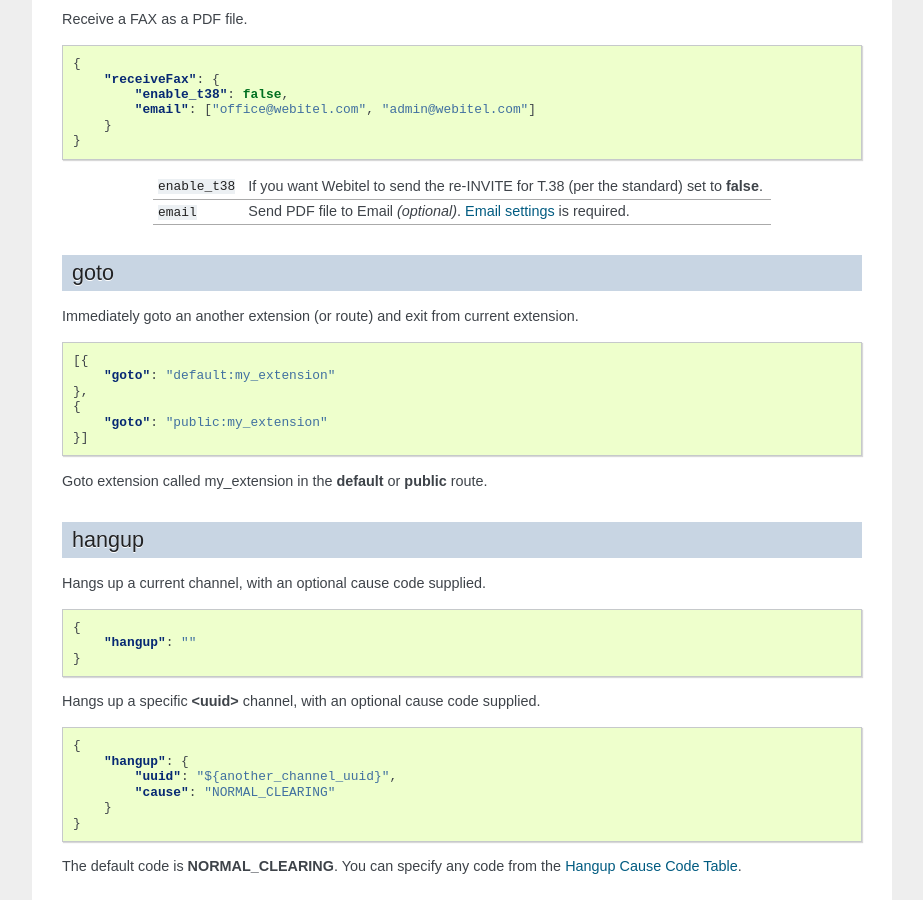
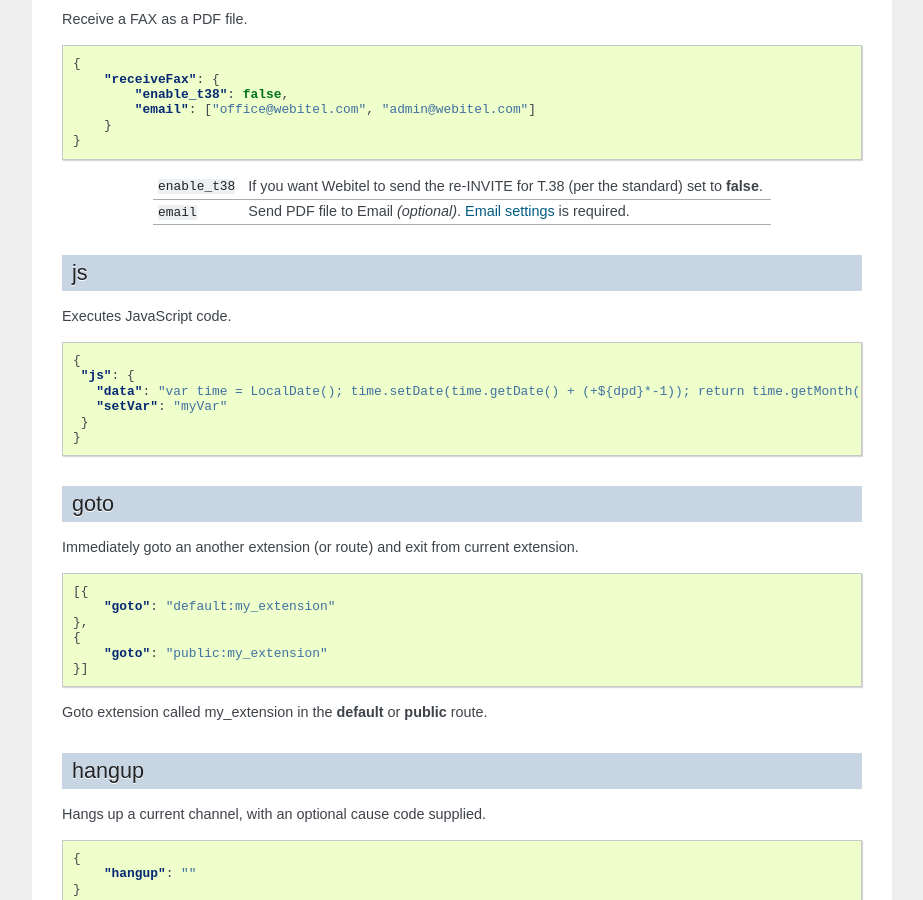
Before and after one commit to webitel/docs-en, a Sphinx documentation site: the page built from source/acr-applications.rst, in a window 1280 px wide and 900 px high, scrolled down 7858 px. Shown: the whole window, without its empty margins (198-1121 px from the left). Built offline with Sphinx 7.4.7, drawn with Linux system fonts in a browser that asks for light colours; some of the changed text lies outside the part shown.

```diff
--- a/source/acr-applications.rst
+++ b/source/acr-applications.rst
@@ -524,6 +524,23 @@ Receive a FAX as a PDF file.
 +----------------+-----------------------------------------------------------------------------------------+
 | ``email``      | Send PDF file to Email *(optional)*. :ref:`restful-http-api-email` is required.         |
 +----------------+-----------------------------------------------------------------------------------------+
+
+js
+--
+
+.. py:module:: js
+
+Executes JavaScript code.
+
+.. code-block:: json
+
+   {
+    "js": {
+      "data": "var time = LocalDate(); time.setDate(time.getDate() + (+${dpd}*-1)); return time.getMonth() + '-' + time.getDate() + '-' + time.getFullYear()",
+      "setVar": "myVar"
+    }
+   }
+
 
 goto
 ----
```
Also changed, not shown: other parts of source/acr-applications.rst (+2 -2 lines).
